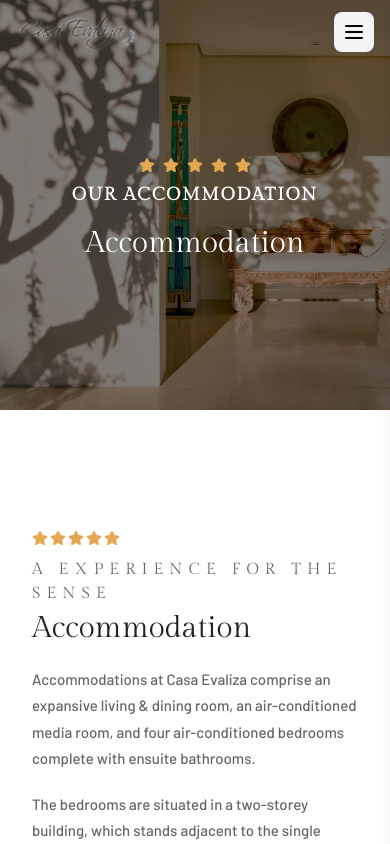
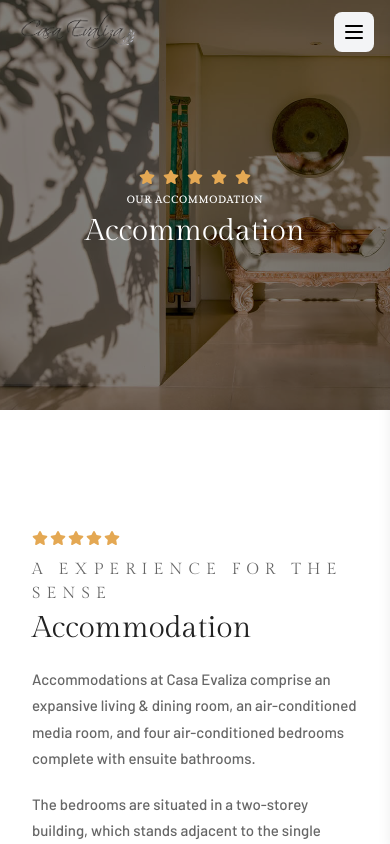
Before and after one commit to dklfh/casaevaliza-new-template, a React (Vite) app in the folder frontend/: page /acco in a window 390 px wide. Shown: the top 844 px of the page. Built offline with nearby package versions, Linux system fonts and the light colour scheme; a web font is replaced by a local one.

Commit message:
perbaiki sedikit ukuran subteks templateimg

```diff
--- a/frontend/src/component/TemplateImg2.jsx
+++ b/frontend/src/component/TemplateImg2.jsx
@@ -15,7 +15,7 @@ function TemplateImg2({ image, headText, subText }) {
                 <FaStar />
                 <FaStar />
               </div>
-              <h5 className="text-white text-[18px] font-gilda mb-[13px] uppercase tracking-widest font-semibold">{subText}</h5>
+              <h5 className="text-white text-[10px] md:text-[18px] sm:text-[16px] font-gilda md:mb-[13px] mb-[1px] uppercase tracking-widest font-semibold">{subText}</h5>
               <h1 className="capitalize text-[30px] sm:text-[40px] md:text-[50px] lg:text-6xl text-white mb-[20px] font-gilda">{headText}</h1>
             </div>
           </div>
```
